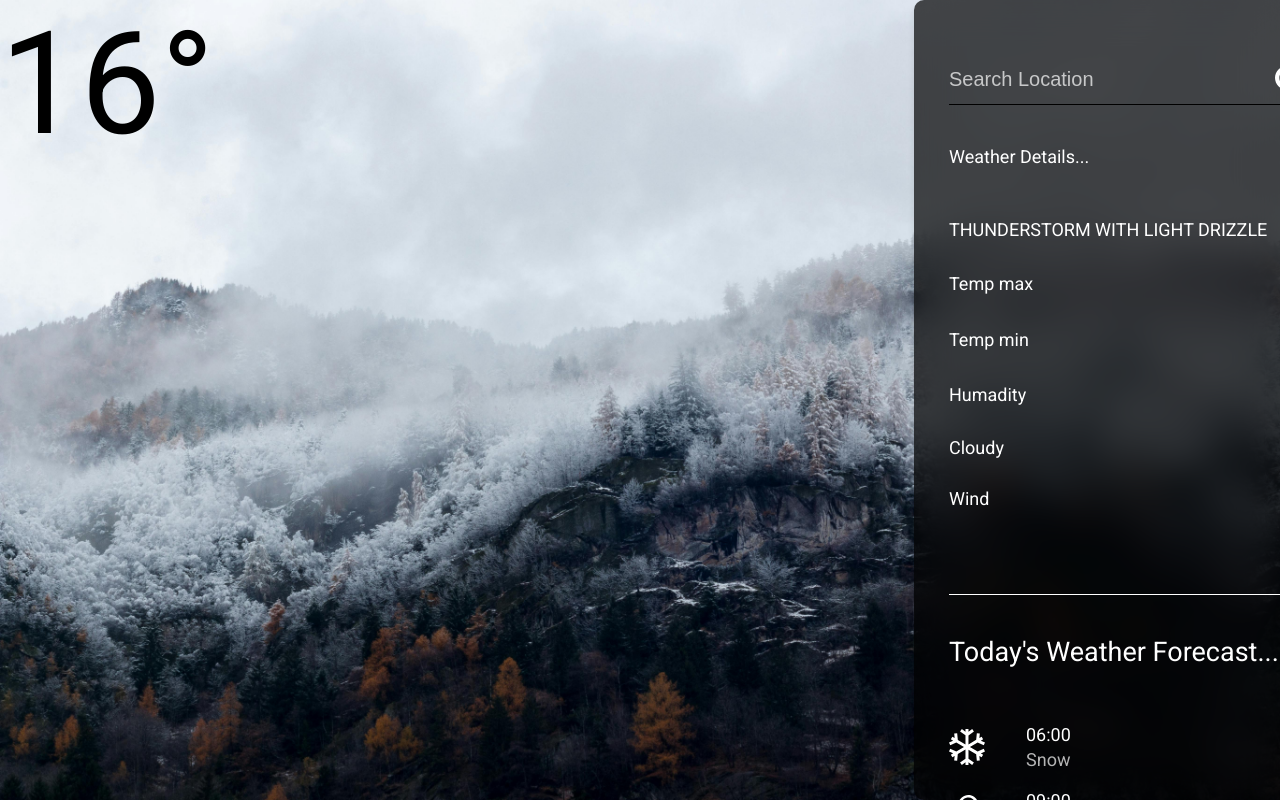
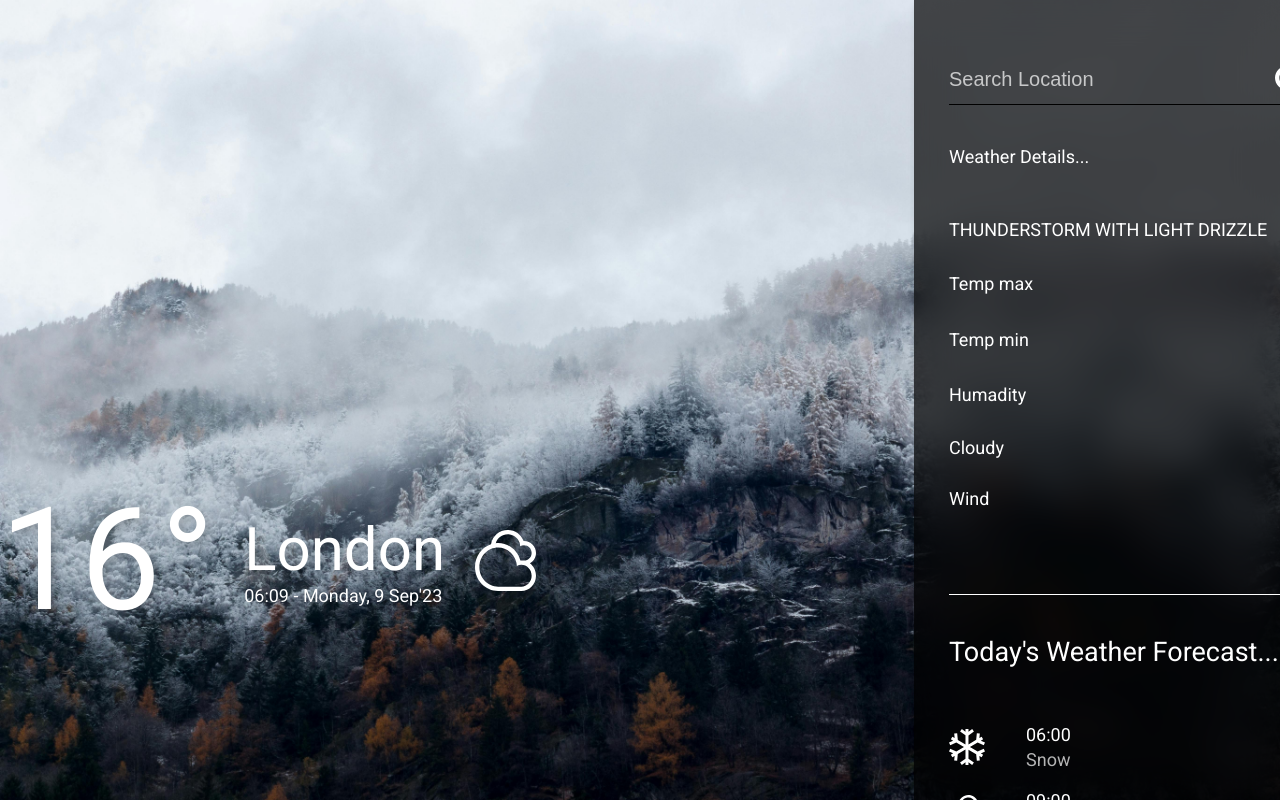
Before and after one commit to azhumabay/wheather-app-react, a React (Vite) app: page / in a window 1280 px wide. Shown: the top 800 px of the page. Built offline with nearby package versions, Linux system fonts and the light colour scheme.

Commit message:
added main info

```diff
--- a/src/components/details/Details.module.css
+++ b/src/components/details/Details.module.css
@@ -3,7 +3,6 @@
 
   background: rgba(0, 0, 0, 0.70);
   backdrop-filter: blur(19px);
-  border-radius: 10px;
   box-shadow: 0 4px 6px rgba(0, 0, 0, 0.1);
   overflow: hidden;
   height: 100vh;
--- a/src/components/info/Info.module.css
+++ /dev/null
@@ -1,4 +0,0 @@
-.title {
-    font-size: 143px;
-    font-weight: 400;
-}
--- /dev/null
+++ b/src/components/info/Info.module.scss
@@ -0,0 +1,30 @@
+.wrapper {
+  color: #fff;
+  text-shadow: 4px 4px 8px rgba(0, 0, 0, 0.2);
+
+  display: flex;
+  align-items: center;
+  margin-top: 40vh;
+  gap: 30px;
+
+  h1 {
+    font-size: 143px;
+    font-weight: 400;
+  }
+
+  img {
+    width: 61px;
+    height: 61px;
+  }
+}
+
+.text {
+  h2 {
+    font-size: 60px;
+    font-weight: 400;
+  }
+
+  p {
+    font-size: 18px;
+  }
+}
--- a/src/components/info/Info.tsx
+++ b/src/components/info/Info.tsx
@@ -1,10 +1,16 @@
 import { FC } from "react";
-import info from "./Info.module.css";
+import info from "./Info.module.scss";
+import cloudy from "@icons/cloudy.svg";
 
 const Info: FC = () => {
   return (
-    <div>
-      <h1 className={info.title}>16&deg;</h1>
+    <div className={info.wrapper}>
+      <h1>16&deg;</h1>
+      <div className={info.text}>
+        <h2>London</h2>
+        <p>06:09 - Monday, 9 Sep'23</p>
+      </div>
+      <img src={cloudy} alt="cloudy" />
     </div>
   );
 };
--- a/src/index.css
+++ b/src/index.css
@@ -13,7 +13,7 @@ body {
   background-repeat: no-repeat;
   background-position: center;
   overflow-x: hidden;
-  height: 100vh;
+  max-height: 100vh;
 
   font-family: "Roboto", sans-serif;
 }
```
